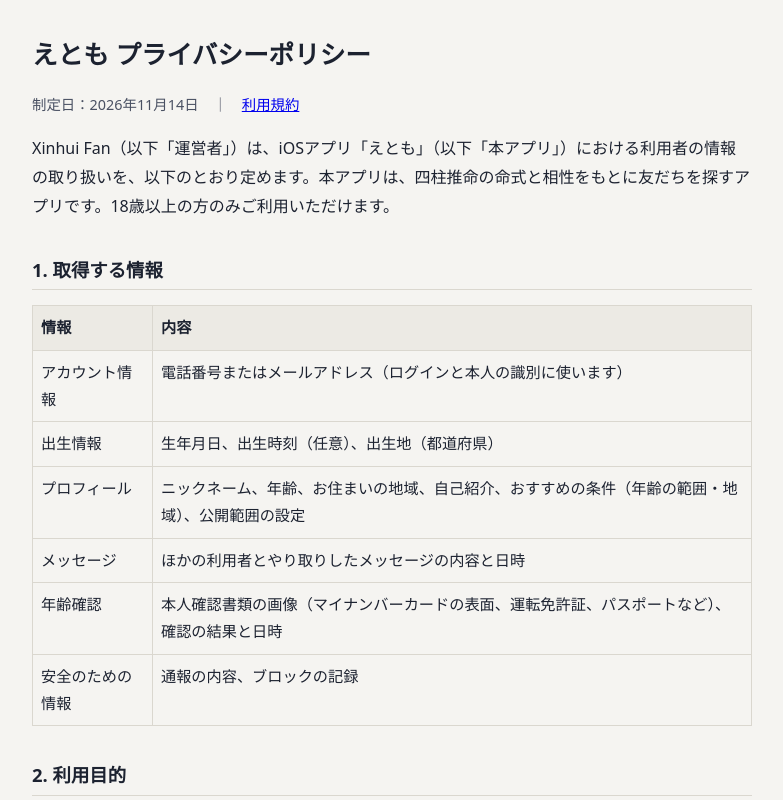
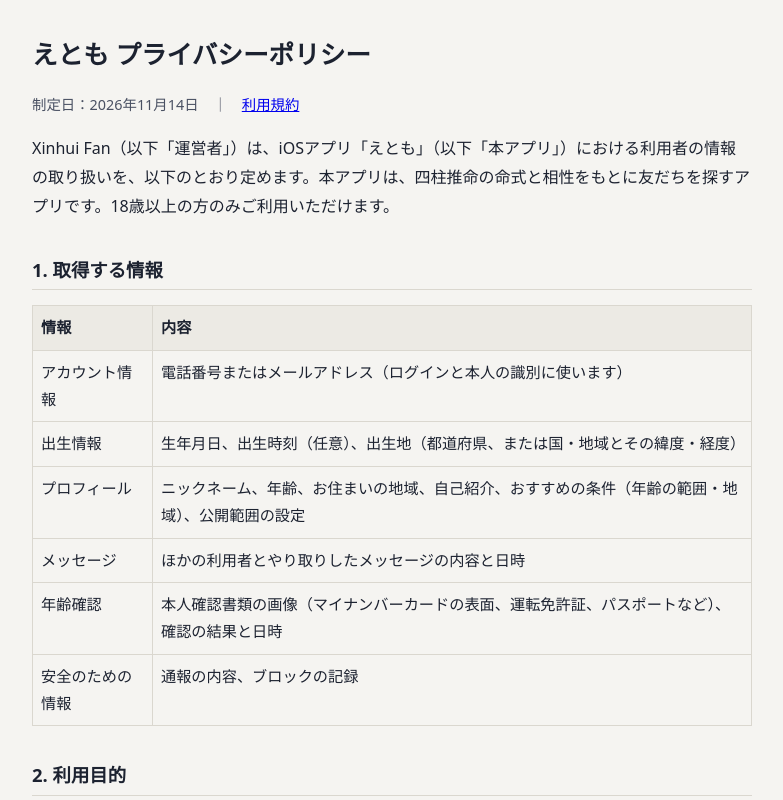
Before and after one commit to HHHeart08/etomo, a plain HTML site: page privacy.html in a window 1280 px wide. Shown: the top 800 px of the page, without its empty margins (248-1031 px from the left). Drawn offline with Linux system fonts and the light colour scheme.

Commit message:
Privacy: birthplace may include country and coordinates
Co-Authored-By: Claude Opus 5.5 <noreply@anthropic.com>

```diff
--- a/privacy.html
+++ b/privacy.html
@@ -17,7 +17,7 @@ table{border-collapse:collapse;width:100%;font-size:.95rem}th,td{border:1px soli
 <table>
 <tr><th>情報</th><th>内容</th></tr>
 <tr><td>アカウント情報</td><td>電話番号またはメールアドレス（ログインと本人の識別に使います）</td></tr>
-<tr><td>出生情報</td><td>生年月日、出生時刻（任意）、出生地（都道府県）</td></tr>
+<tr><td>出生情報</td><td>生年月日、出生時刻（任意）、出生地（都道府県、または国・地域とその緯度・経度）</td></tr>
 <tr><td>プロフィール</td><td>ニックネーム、年齢、お住まいの地域、自己紹介、おすすめの条件（年齢の範囲・地域）、公開範囲の設定</td></tr>
 <tr><td>メッセージ</td><td>ほかの利用者とやり取りしたメッセージの内容と日時</td></tr>
 <tr><td>年齢確認</td><td>本人確認書類の画像（マイナンバーカードの表面、運転免許証、パスポートなど）、確認の結果と日時</td></tr>
```
